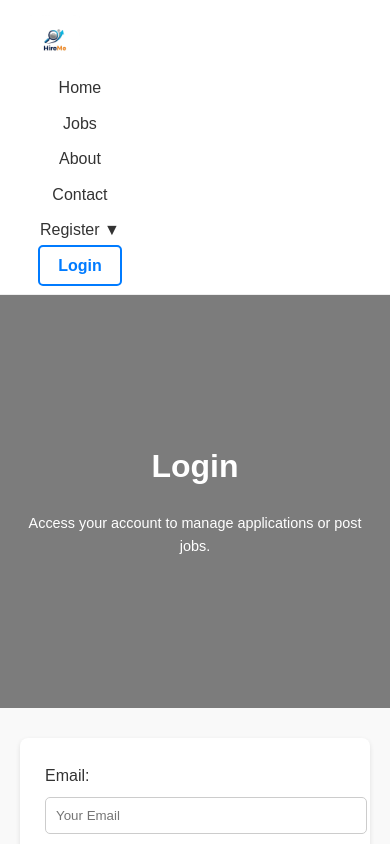
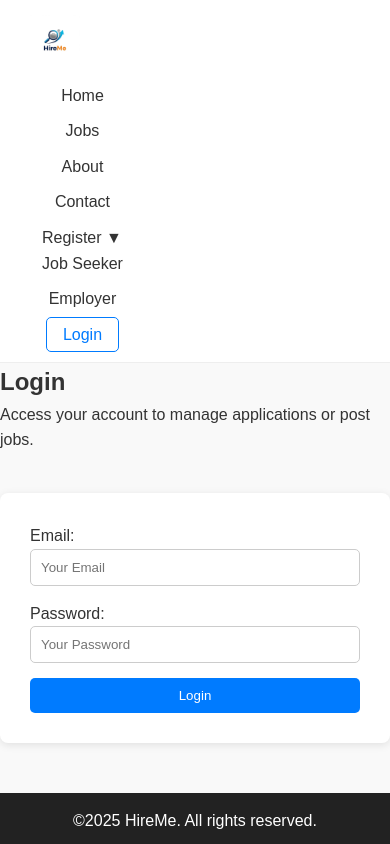
Before and after one commit to Thulz-Mathulas/HireMe, a plain HTML site: page login.html in a window 390 px wide. Shown: the top 844 px of the page. Drawn offline with Linux system fonts and the light colour scheme; files whose address does not match are found by name.

Commit message:
Update style.css

```diff
--- a/style.css
+++ b/style.css
@@ -1,24 +1,15 @@
-/* --- General Styles --- */
+/* --- General Reset --- */
+* {
+    margin: 0;
+    padding: 0;
+    box-sizing: border-box;
+}
+
 body {
-    margin: 0;
     font-family: 'Arial', sans-serif;
     line-height: 1.6;
+    background-color: #f9f9f9;
     color: #333;
-    background-color: #f9f9f9;
-}
-
-a {
-    text-decoration: none;
-    color: inherit;
-}
-
-img {
-    max-width: 100%;
-    display: block;
-}
-
-input, textarea, button {
-    font-family: inherit;
 }
 
 /* --- Header --- */
@@ -41,62 +32,63 @@ header {
 
 header nav ul {
     list-style: none;
-    margin: 0;
-    padding: 0;
     display: flex;
     align-items: center;
     gap: 20px;
 }
 
-header nav ul li {
+header nav ul li a {
+    text-decoration: none;
+    color: #333;
+    padding: 8px 12px;
+    transition: background 0.3s, color 0.3s;
+}
+
+header nav ul li a:hover {
+    background-color: #007bff;
+    color: #fff;
+    border-radius: 4px;
+}
+
+/* Dropdown Styling */
+.dropdown {
     position: relative;
 }
 
-header nav ul li a {
-    padding: 8px 15px;
-    border-radius: 5px;
-    transition: background-color 0.3s;
+.dropdown-content {
+    display: none;
+    position: absolute;
+    background-color: #fff;
+    min-width: 120px;
+    box-shadow: 0 4px 6px rgba(0,0,0,0.1);
+    border-radius: 4px;
+    overflow: hidden;
+    top: 35px;
+    z-index: 1000;
 }
 
-header nav ul li a:hover {
-    background-color: #f0f0f0;
+.dropdown-content a {
+    display: block;
+    padding: 10px 15px;
+    color: #333;
 }
 
-/* Dropdown Menu */
-.dropdown-menu {
-    display: none;
-    position: absolute;
-    top: 100%;
-    left: 0;
-    background: #fff;
-    border: 1px solid #ddd;
-    border-radius: 5px;
-    list-style: none;
-    padding: 10px 0;
-    min-width: 150px;
-    z-index: 200;
+.dropdown-content a:hover {
+    background-color: #007bff;
+    color: #fff;
 }
 
-.dropdown-menu li a {
-    display: block;
-    padding: 8px 15px;
-    white-space: nowrap;
-}
-
-.dropdown:hover .dropdown-menu {
+.dropdown:hover .dropdown-content {
     display: block;
 }
 
-/* --- Buttons --- */
+/* Buttons */
 .button-primary {
-    background-color: #007BFF;
+    padding: 10px 20px;
+    background-color: #007bff;
     color: #fff;
-    padding: 12px 25px;
+    text-decoration: none;
     border-radius: 5px;
-    font-weight: bold;
-    transition: background-color 0.3s;
-    border: none;
-    cursor: pointer;
 }
 
 .button-primary:hover {
@@ -104,36 +96,38 @@ header nav ul li a:hover {
 }
 
 .button-secondary {
-    background-color: transparent;
-    border: 2px solid #007BFF;
-    color: #007BFF;
-    padding: 8px 20px;
+    padding: 8px 16px;
+    border: 1px solid #007bff;
+    color: #007bff;
+    text-decoration: none;
     border-radius: 5px;
-    font-weight: bold;
-    transition: all 0.3s;
-    cursor: pointer;
 }
 
 .button-secondary:hover {
-    background-color: #007BFF;
+    background-color: #007bff;
     color: #fff;
 }
 
-/* --- Hero / Page Banner --- */
-.hero, .page-banner {
-    background: linear-gradient(rgba(0,0,0,0.5), rgba(0,0,0,0.5)),
-                url('images/hero-bg.jpg') center/cover no-repeat;
+/* --- Hero Section --- */
+.hero {
+    background-image: url('images/board.jpg');
+    background-size: cover;
+    background-position: center;
+    height: 80vh;
+    display: flex;
+    align-items: center;
+    justify-content: center;
     color: #fff;
-    padding: 120px 20px;
     text-align: center;
+    padding: 0 20px;
 }
 
-.hero h1, .page-banner h1 {
+.hero-content h1 {
     font-size: 3rem;
     margin-bottom: 20px;
 }
 
-.hero p, .page-banner p {
+.hero-content p {
     font-size: 1.2rem;
     margin-bottom: 30px;
 }
@@ -142,10 +136,10 @@ header nav ul li a:hover {
 .features {
     display: flex;
     justify-content: space-around;
+    flex-wrap: wrap;
     padding: 50px 20px;
     gap: 20px;
     text-align: center;
-    flex-wrap: wrap;
 }
 
 .feature-item {
@@ -155,53 +149,61 @@ header nav ul li a:hover {
     border-radius: 8px;
     box-shadow: 0 2px 5px rgba(0,0,0,0.1);
     background-color: #fff;
-    transition: transform 0.3s, box-shadow 0.3s;
-}
-
-.feature-item:hover {
-    transform: translateY(-5px);
-    box-shadow: 0 4px 15px rgba(0,0,0,0.2);
 }
 
 .feature-item img.feature-icon {
     height: 40px;
     margin-bottom: 15px;
-    transition: transform 0.3s;
 }
 
-.feature-item img.feature-icon:hover {
-    transform: scale(1.2);
+/* --- Forms (for Jobs & Login pages) --- */
+form {
+    max-width: 500px;
+    margin: 40px auto;
+    padding: 30px;
+    background-color: #fff;
+    border-radius: 8px;
+    box-shadow: 0 2px 8px rgba(0,0,0,0.1);
 }
 
-/* --- Job Listings / Forms --- */
-.job-listings, .contact-form, .login-form, .about-content {
-    max-width: 900px;
-    margin: 30px auto;
-    padding: 0 20px;
+form input, form select, form textarea {
+    width: 100%;
+    padding: 10px;
+    margin-bottom: 15px;
+    border-radius: 5px;
+    border: 1px solid #ccc;
 }
 
-.job-item, .contact-form form, .login-form form {
-    background: #fff;
-    padding: 25px;
-    border-radius: 8px;
-    margin-bottom: 20px;
-    box-shadow: 0 2px 5px rgba(0,0,0,0.1);
+form button {
+    width: 100%;
+    padding: 12px;
+    background-color: #007bff;
+    color: #fff;
+    border: none;
+    border-radius: 5px;
+    cursor: pointer;
 }
 
-.job-item h3 {
-    margin-top: 0;
+form button:hover {
+    background-color: #0056b3;
 }
 
-.contact-form input, .contact-form textarea, .login-form input {
+/* --- Tables (for Jobs list) --- */
+table {
     width: 100%;
-    padding: 10px;
-    margin: 8px 0 15px 0;
-    border: 1px solid #ccc;
-    border-radius: 5px;
+    border-collapse: collapse;
+    margin: 30px 0;
 }
 
-.contact-form button, .login-form button {
-    width: 100%;
+table th, table td {
+    padding: 12px;
+    border: 1px solid #ddd;
+    text-align: left;
+}
+
+table th {
+    background-color: #007bff;
+    color: #fff;
 }
 
 /* --- Footer --- */
@@ -209,22 +211,23 @@ footer {
     background-color: #222;
     color: #fff;
     text-align: center;
-    padding: 20px 10px;
-    margin-top: 40px;
+    padding: 15px;
+    margin-top: 50px;
 }
 
-/* --- Responsive Design --- */
-@media (max-width: 1024px) {
+/* --- Responsive --- */
+@media (max-width: 900px) {
     .features {
-        flex-wrap: wrap;
-        justify-content: center;
+        flex-direction: column;
+        align-items: center;
     }
+
     .feature-item {
-        flex-basis: 45%;
+        flex-basis: 80%;
     }
 }
 
-@media (max-width: 768px) {
+@media (max-width: 600px) {
     header {
         flex-direction: column;
         align-items: flex-start;
@@ -234,35 +237,14 @@ footer {
     header nav ul {
         flex-direction: column;
         gap: 10px;
+        width: 100%;
     }
 
-    .hero h1, .page-banner h1 {
-        font-size: 2.5rem;
-    }
-
-    .hero p, .page-banner p {
-        font-size: 1rem;
-    }
-
-    .feature-item {
-        flex-basis: 90%;
-    }
-}
-
-@media (max-width: 480px) {
-    .hero h1, .page-banner h1 {
+    .hero-content h1 {
         font-size: 2rem;
     }
 
-    .hero p, .page-banner p {
-        font-size: 0.9rem;
-    }
-
-    header nav ul li a {
-        padding: 6px 10px;
-    }
-
-    .button-primary, .button-secondary {
-        padding: 10px 18px;
+    .hero-content p {
+        font-size: 1rem;
     }
 }
```
